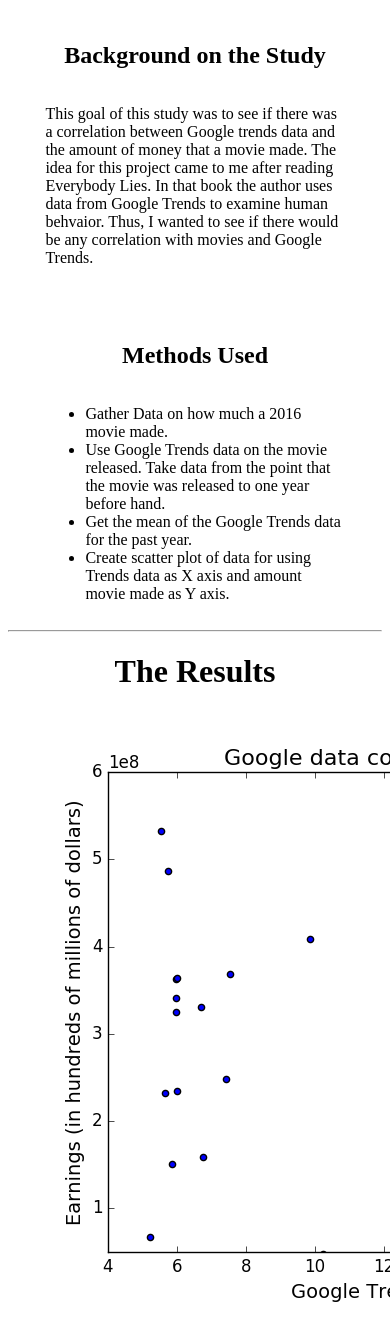
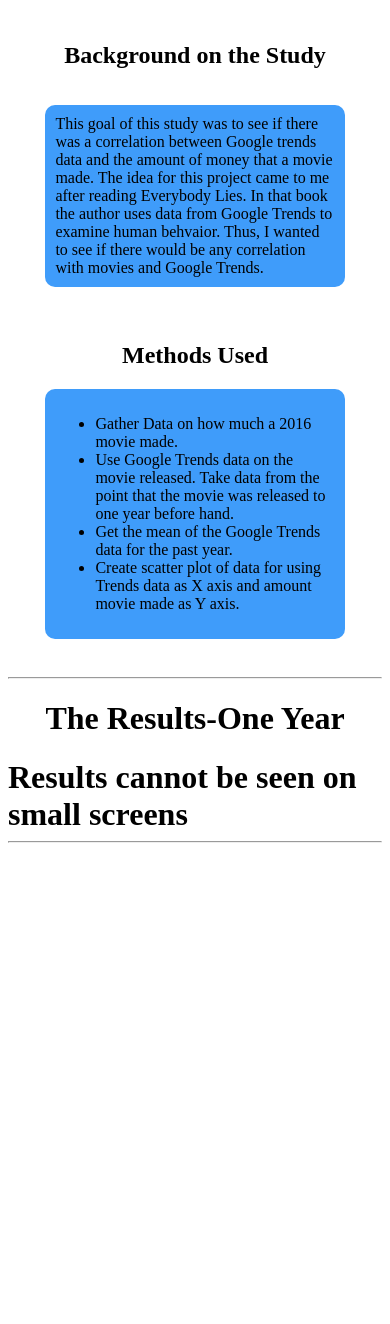
Before and after one commit to ravenusmc/movies, a Flask app: page /home in a window 390 px wide; the page is wider, and only the part inside the window is pictured. Shown: the part 136-1460 px from the top of that part. After the commit the page ends 979 px from the top of that part, so only its background shows below. Run offline with Flask 2, Linux system fonts and the light colour scheme; the visitor is signed in with stand-in values (Sample User, id 1).

Commit message:
worked on the home page with responsive aspects

```diff
--- a/static/css/style.css
+++ b/static/css/style.css
@@ -110,6 +110,7 @@
 
 .study_area {
     margin-top: 15px;
+    margin-bottom: 55px;
     display: flex;
     flex-direction: row;
     justify-content: space-around;
@@ -122,7 +123,6 @@
 
 
 .area_s {
-    /*border: 2px solid black;*/
     height: 300px;
     width: 500px;
     display: flex;
@@ -133,4 +133,22 @@
 .background_para {
     margin-left: 10%;
     margin-right: 10%;
+    background-color: #3F9CFA;
+    padding: 10px;
+    border-radius: 10px;
 }
+
+.small_screen_message {
+    display: none;
+}
+
+@media only all and (max-width: 700px){
+
+    .small_screen_message {
+        display: inline;
+    }
+
+    img {
+        display: none;
+    }
+}
--- a/templates/home.html
+++ b/templates/home.html
@@ -42,13 +42,16 @@
         </div>
     </div>
     <hr>
-    <h1 class='center'>The Results</h1>
+    <h1 class='center'>The Results-One Year</h1>
 
     <div class='results_one'>
         <div class='results_one_year'>
+            <h1 class='small_screen_message'>Results cannot be seen on small screens</h1>
             <img src='static/image/year.png' alt='Data for one year'>
         </div>
     </div>
+
+    <hr>
 
 
 </main>
```
